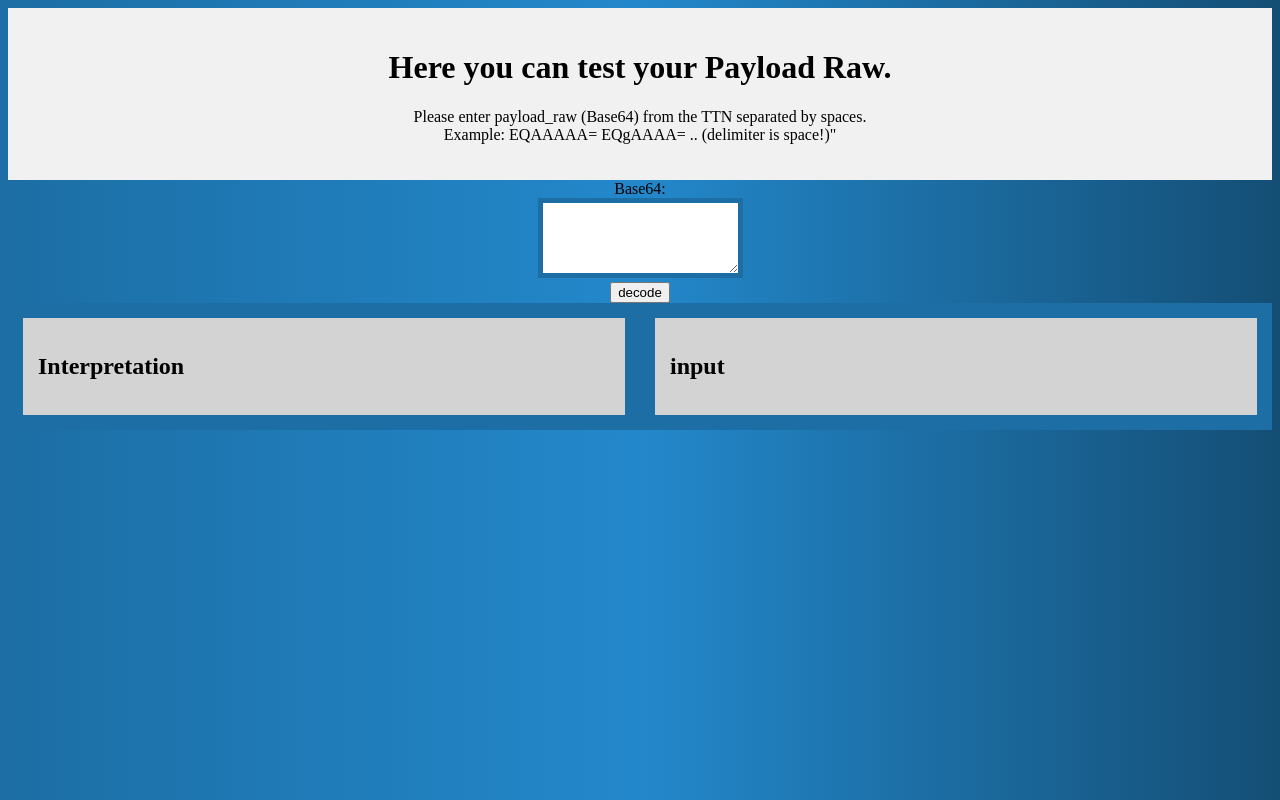
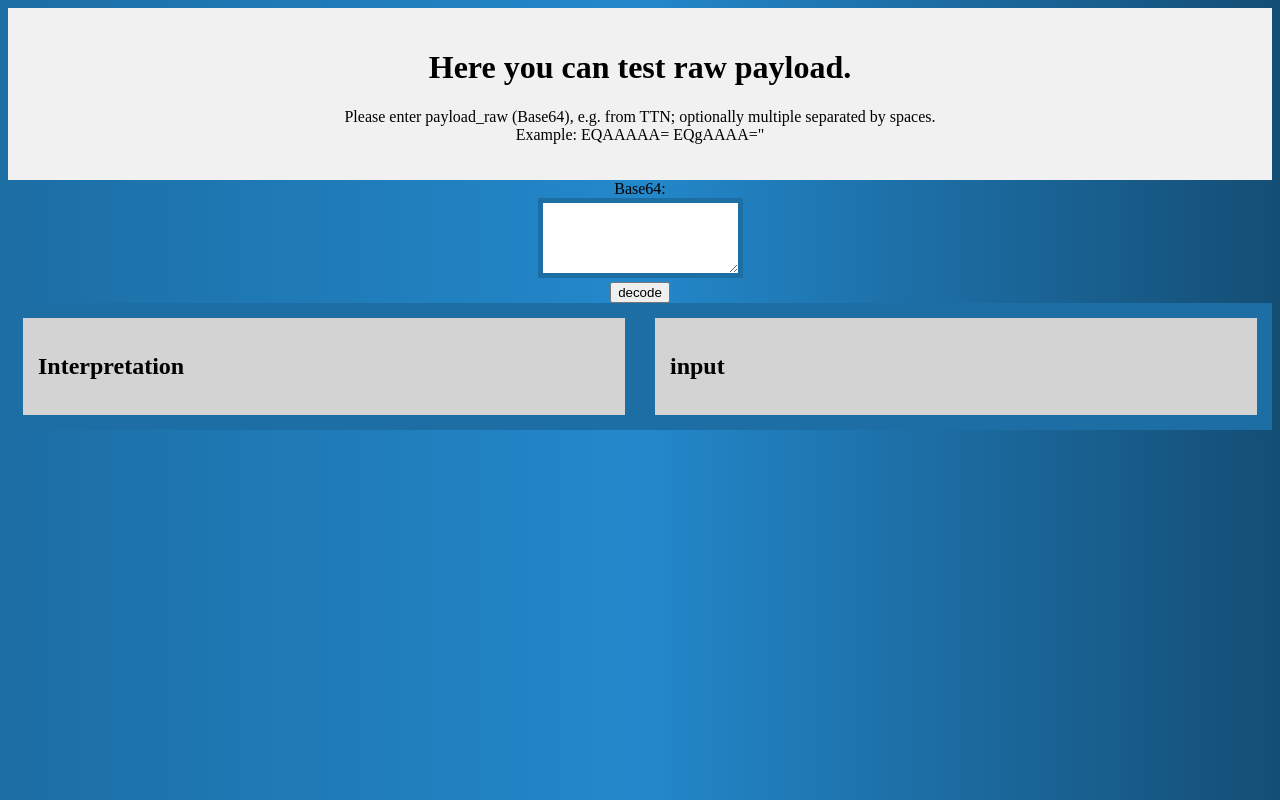
Before and after one commit to studierendenwerk-ulm/payload-decoder-zenner-easy-protect-radio-lora, a plain HTML site: page index.html in a window 1280 px wide. Drawn offline with Linux system fonts and the light colour scheme.

Commit message:
Review, mostly README.md.

```diff
--- a/index.html
+++ b/index.html
@@ -7,9 +7,9 @@
 <body>
 
 <div class="header">
-    <h1>Here you can test your Payload Raw.</h1>
-    <p>Please enter payload_raw (Base64) from the TTN separated by spaces. <br>
-        Example: EQAAAAA= EQgAAAA= .. (delimiter is space!)"</p>
+    <h1>Here you can test raw payload.</h1>
+    <p>Please enter payload_raw (Base64), e.g. from TTN; optionally multiple separated by spaces. <br>
+        Example: EQAAAAA= EQgAAAA="</p>
 </div>
 
 Base64:<br> <label for="textInput"></label><textarea id="textInput"></textarea> <br>
@@ -96,13 +96,12 @@ Base64:<br> <label for="textInput"></label><textarea id="textInput"></textarea>
 
 
 
+<script src="decoder.js"></script>
+
 <script>
 
 
 
-    /************************************************************************************************************
-     * The following code is for testing purposes only and does not apply to the decoder itself.
-     ************************************************************************************************************/
     function decodeFromHTML() {
         let input = document.getElementById('textInput').value;
         //let input = "EQAAAAA= EQgAAAA= EQEAAAA= ERAAAAA= EQQAAAA= ERgAAAA= EQgAAAA= ERkAAAA= oAIAfSU= oBwAYSY= oBwAdyY= oBwAcyU= oAIAaCU= oAIAaSU= oAIAfig= khwAAQIBAAEQAAhn0zJTAAA= kSwAcCUAAAAAAAA= kSoAcCYgAAAAAAA= EQQAAAA= EQwAAAA= kScBRCEhAAAAAAA= khwAAQIBAAEQAAhn0zJTAAA= oAIASSE=";
@@ -149,8 +148,5 @@ Base64:<br> <label for="textInput"></label><textarea id="textInput"></textarea>
     }
 </script>
 
-
-<script src="decoder.js"></script>
-
 </body>
 </html>
```
Also changed, not shown: 1 other file.
